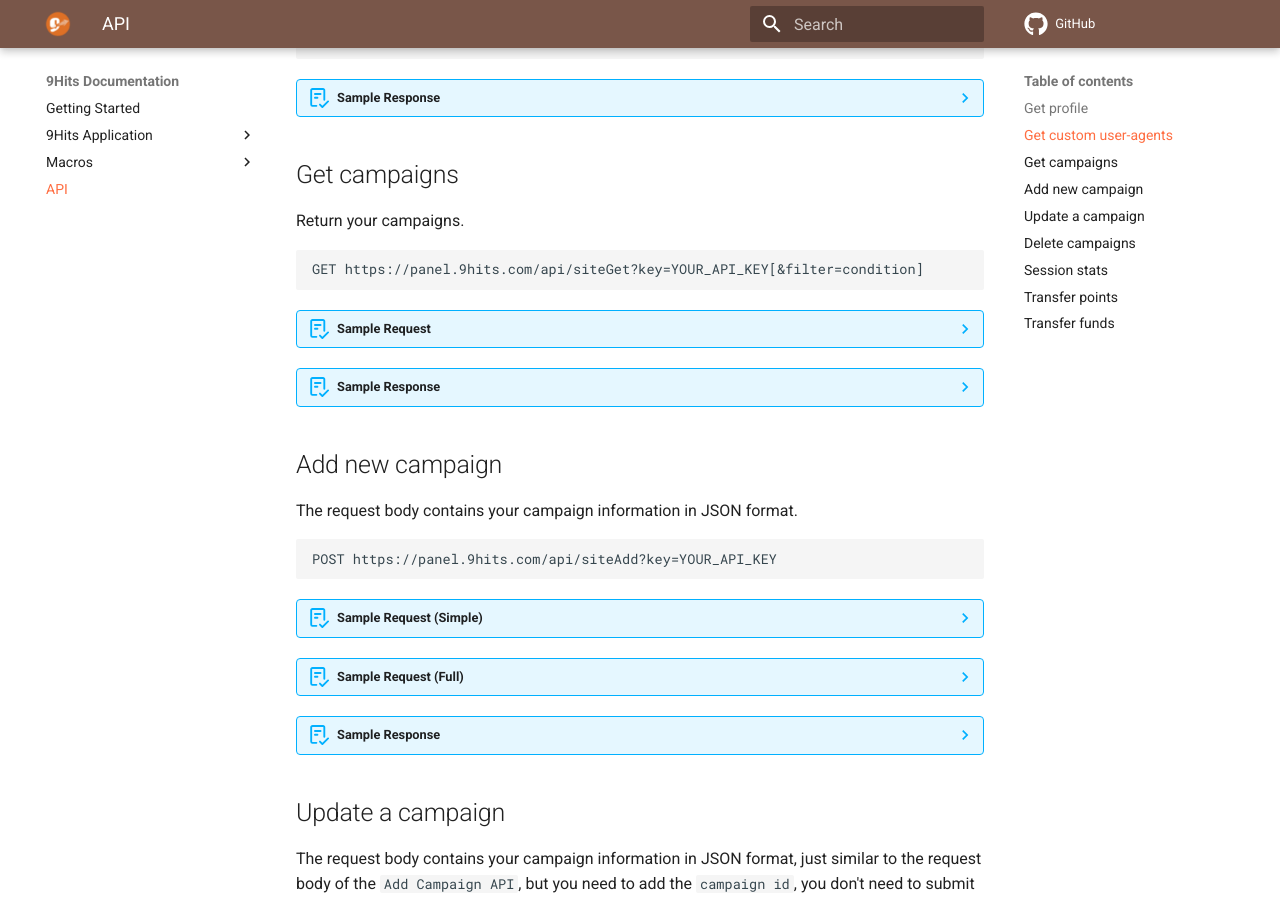
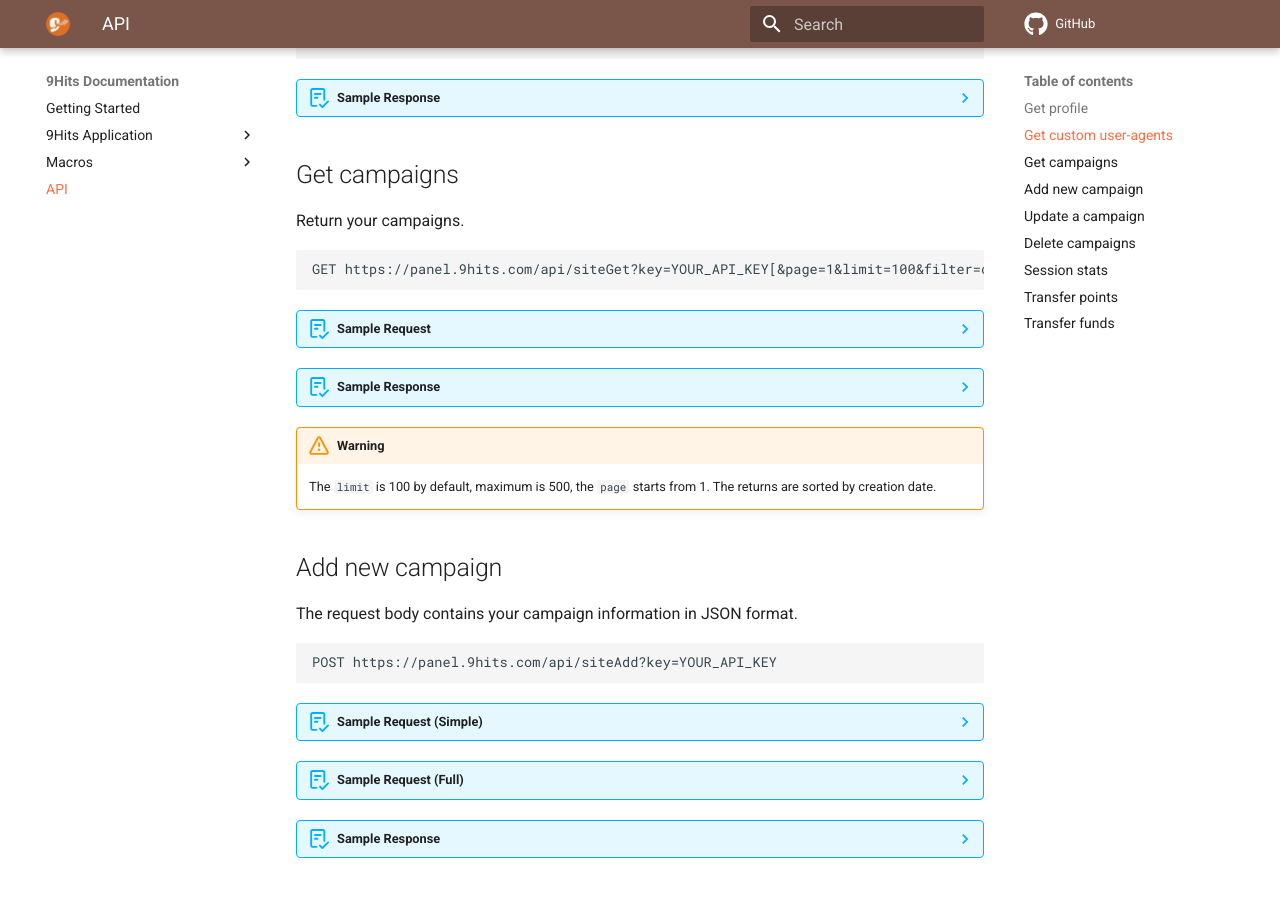
Before and after one commit to 9hitste/docs, an MkDocs documentation site: the page built from docs/api.md, in a window 1280 px wide and 900 px high, scrolled down 602 px. Built offline with MkDocs 1.6.1 and Material for MkDocs 9.7.7, drawn with Linux system fonts in a browser that asks for light colours; comment, search, counter and statistics services are not loaded; part of the change alters nothing that is shown.

````diff
--- a/docs/api.md
+++ b/docs/api.md
@@ -60,13 +60,16 @@ GET https://panel.9hits.com/api/uaGet?key=YOUR_API_KEY
 ## Get campaigns
 Return your campaigns.
 ```
-GET https://panel.9hits.com/api/siteGet?key=YOUR_API_KEY[&filter=condition]
+GET https://panel.9hits.com/api/siteGet?key=YOUR_API_KEY[&page=1&limit=100&filter=condition]
 ```
 
 ??? abstract "Sample Request"
     ```
-    Get all your campaign:
+    Get your first 100 campaign:
     GET https://panel.9hits.com/api/siteGet?key=YOUR_API_KEY
+
+    Get your first 500 campaign:
+    GET https://panel.9hits.com/api/siteGet?key=YOUR_API_KEY&limit=500&page=1
 
     Get all your campaigns filtered by title or url:
     GET https://panel.9hits.com/api/siteGet?key=YOUR_API_KEY&filter=my%20site
@@ -108,7 +111,14 @@ GET https://panel.9hits.com/api/siteGet?key=YOUR_API_KEY[&filter=condition]
                     "desktop": 48,
                     "custom": 2,
                     "custom-ua": [
-                        "743"
+                        {
+                            "id": "743",
+                            "rate": 30
+                        },
+                        {
+                            "id": "8523",
+                            "rate": 70
+                        }
                     ]
                 },
                 "macros": "await WaitForLoading();\r\nwhile(true)\r\n{\r\n    await Delay(Random(5000, 15000));\r\n    await ClickRandomLink();\r\n}",
@@ -261,6 +271,10 @@ GET https://panel.9hits.com/api/siteGet?key=YOUR_API_KEY[&filter=condition]
         ]
     }
     ```
+
+!!! warning
+    The `limit` is 100 by default, maximum is 500, the `page` starts from 1. The returns are sorted by creation date.
+
 ## Add new campaign
 The request body contains your campaign information in JSON format.
 ```
@@ -314,7 +328,16 @@ POST https://panel.9hits.com/api/siteAdd?key=YOUR_API_KEY
             "mobile": 32,
             "desktop": 66,
             "custom": 2,
-            "custom-ua": [743, 746] //array of user-agent group id
+            "custom-ua": [
+                {
+                    "id": "743",
+                    "rate": 30
+                },
+                {
+                    "id": "8523",
+                    "rate": 70
+                }
+            ] //array of user-agent group id wite usage rate
         },
         "macros": "await WaitForLoading();\r\nwhile(true)\r\n{\r\n    await Delay(Random(5000, 15000));\r\n    await ClickRandomLink();\r\n}",
         "popupMacros": "await WaitForLoading();\r\nwhile(true)\r\n{\r\n    await Delay(Random(5000, 15000));\r\n    await ClickRandomLink();\r\n}",
````
